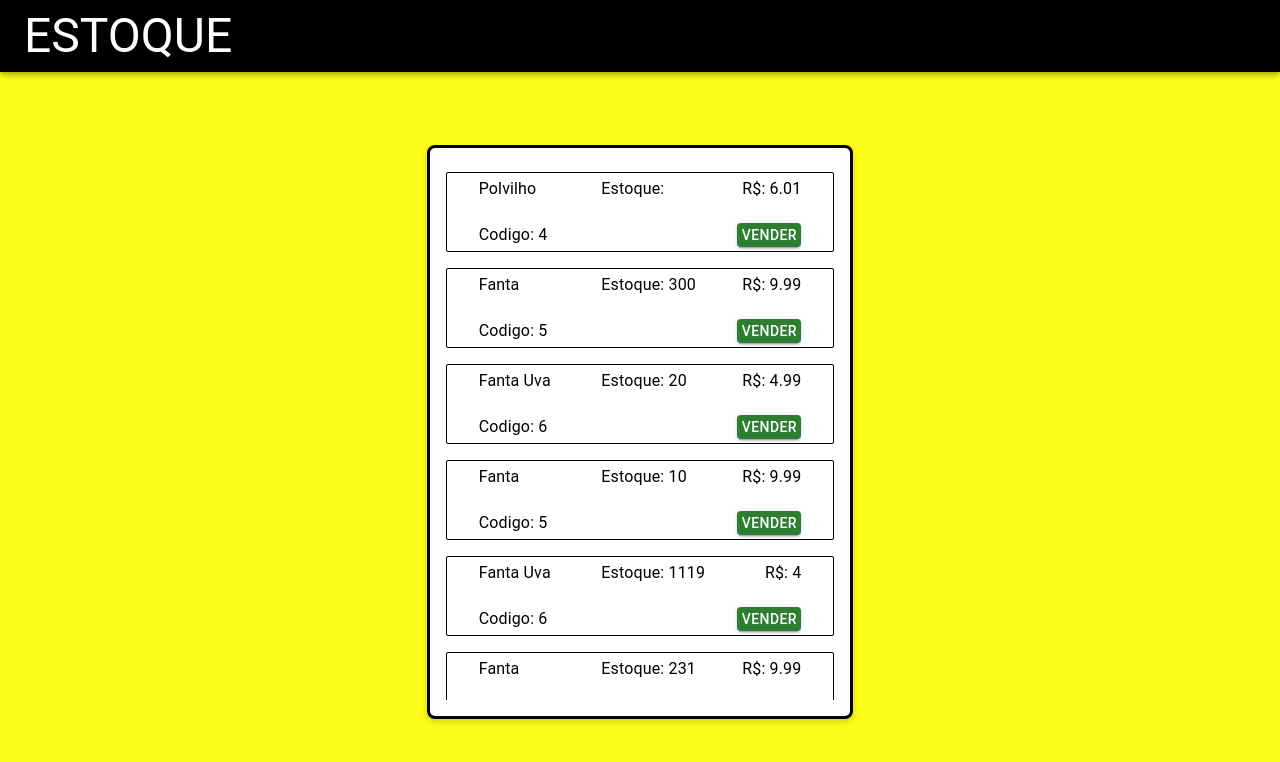
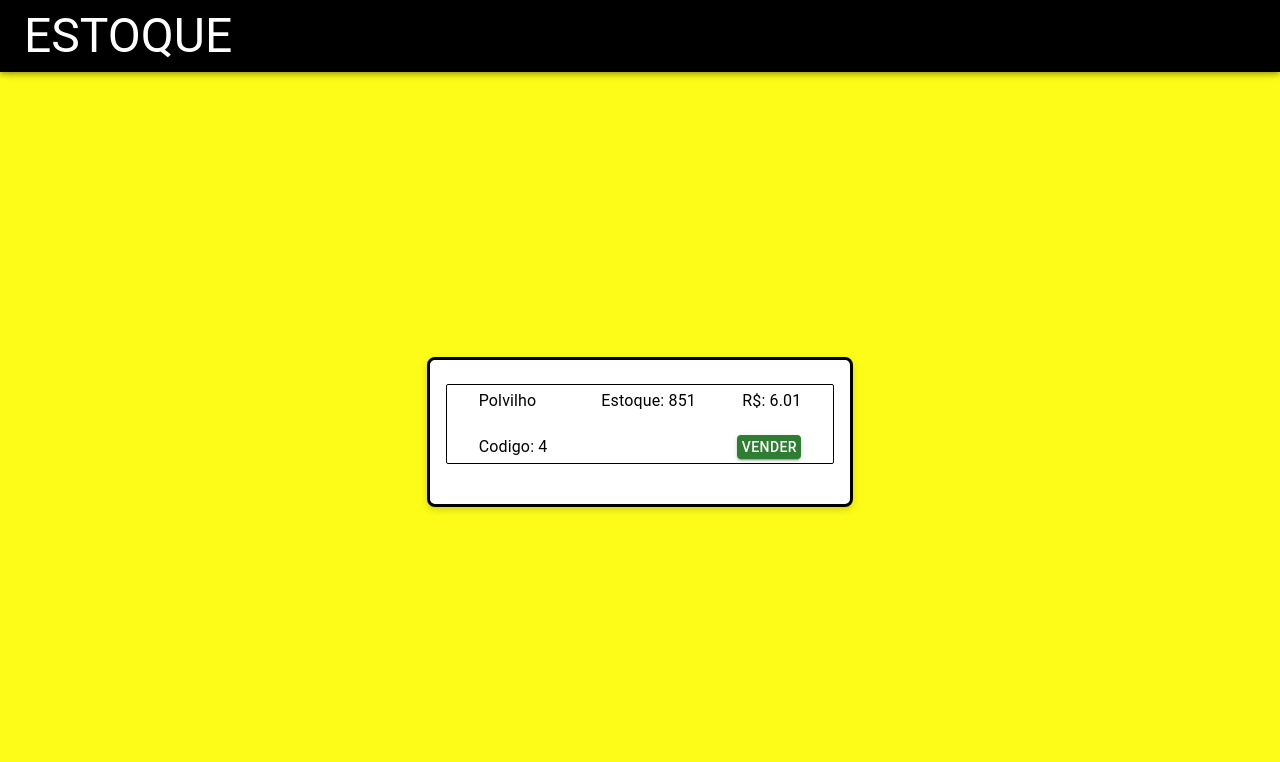
Before and after one commit to sadomoso/EstoqueOnline, a React (Create React App) app: page /Home in a window 1280 px wide. Shown: the top 762 px of the page. Built offline with nearby package versions, Linux system fonts and the light colour scheme; data requests are answered from the project's data file.

Commit message:
Check-Put-rules

```diff
--- a/db.json
+++ b/db.json
@@ -18,85 +18,21 @@
       "id": 4,
       "NomeProduto": "Polvilho",
       "ValorBase": 6.01,
-      "Estoque": null,
-      "Descricao": "Um belo produto"
-    },
-    {
-      "id": 5,
-      "NomeProduto": "Fanta",
-      "ValorBase": 9.99,
-      "Estoque": 300,
-      "Descricao": "Um belo produto"
-    },
-    {
-      "id": 6,
-      "NomeProduto": "Fanta Uva",
-      "ValorBase": 4.99,
-      "Estoque": 20,
-      "Descricao": "Um belo produto"
-    },
-    {
-      "id": 5,
-      "NomeProduto": "Fanta",
-      "ValorBase": 9.99,
-      "Estoque": 10,
-      "Descricao": "Um belo produto"
-    },
-    {
-      "id": 6,
-      "NomeProduto": "Fanta Uva",
-      "ValorBase": 4,
-      "Estoque": 1119,
-      "Descricao": "Um belo produto"
-    },
-    {
-      "id": 5,
-      "NomeProduto": "Fanta",
-      "ValorBase": 9.99,
-      "Estoque": 231,
-      "Descricao": "Um belo produto"
-    },
-    {
-      "id": 6,
-      "NomeProduto": "Fanta Uva",
-      "ValorBase": 4,
-      "Estoque": 32,
-      "Descricao": "Um belo produto"
-    },
-    {
-      "id": 5,
-      "NomeProduto": "Fanta",
-      "ValorBase": 9.99,
-      "Estoque": -10,
-      "Descricao": "Um belo produto"
-    },
-    {
-      "id": 6,
-      "NomeProduto": "Fanta Uva",
-      "ValorBase": 4,
-      "Estoque": -11.99,
-      "Descricao": "Um belo produto"
-    },
-    {
-      "id": 5,
-      "NomeProduto": "Fanta",
-      "ValorBase": 9.99,
-      "Estoque": -10,
-      "Descricao": "Um belo produto"
-    },
-    {
-      "id": 6,
-      "NomeProduto": "Fanta Uva",
-      "ValorBase": 4,
-      "Estoque": -11.99,
+      "Estoque": 851,
       "Descricao": "Um belo produto"
     }
   ],
-  "Registro-de-Vendas" : [
+  "Registro-de-Vendas": [
     {
-      "nomeComprador": "Felipe",
-      "Endereco": "Minas Gerais, Belo Horizonte, Castelo, Rua Doutor Rubens Guimarães, 147, 402 ",
-      "Telefone": 553194462902
+      "NomeComprador": "felipe",
+      "Endereco": "rua doutor rubens guimarães",
+      "Telefone": "31994462902",
+      "ValorTotal": 739.23,
+      "NomeProduto": "Polvilho",
+      "ValorBase": 6.01,
+      "Quantidade": "123",
+      "Descricao": "Um belo produto",
+      "id": 1
     }
   ]
 }
--- a/src/Requisicoes/Get.Requisicao.js
+++ b/src/Requisicoes/Get.Requisicao.js
@@ -1,8 +1,9 @@
 import axios from "axios";
 
 export default async function GetProdutos(){
+
     try{
-        const resposta = await axios.get(`http://localhost:4000/Produtos`);
+        const resposta = await axios.get(`http://localhost:4000/Produtos/`);
         return resposta.data
     }
     catch{
--- /dev/null
+++ b/src/Requisicoes/Post.Requisicao.js
@@ -0,0 +1,29 @@
+import axios from "axios";
+
+export default async function postRequisicao(NomeProduto, ValorBase, Descricao, quantidade, nomeComprador, endereco, telefone) {
+    let valorTotal = quantidade * ValorBase;
+
+    try {
+        const respostaRegistroVendas = await axios.post(`http://localhost:4000/Registro-de-Vendas`, {
+            NomeComprador: nomeComprador,
+            Endereco: endereco,
+            Telefone: telefone,
+            ValorTotal: valorTotal,
+            NomeProduto: NomeProduto,
+            ValorBase: ValorBase,
+            Quantidade: quantidade,
+            Descricao: Descricao
+        });
+        console.log(respostaRegistroVendas.status)
+        if (respostaRegistroVendas.status === 201) {
+            console.log('Sucesso ao enviar a solicitação');
+            return true;
+        } else {
+            console.log('Erro ao enviar a solicitação');
+            return false;
+        }
+    } catch (error) {
+        console.error("Erro ao fazer a solicitação:", error);
+        throw error; // Propaga o erro para a função que chama esta função
+    }
+}
--- a/src/Requisicoes/Put.Requisicao.js
+++ b/src/Requisicoes/Put.Requisicao.js
@@ -1,24 +1,36 @@
 import axios from "axios";
+import postRequisicao from "./Post.Requisicao";
 
 export default async function putRequisicao(id, NomeProduto, ValorBase, Estoque, Descricao, quantidade, vendaConfirmadaCallback, nomeComprador, endereco, telefone) {
     try {
-        const resposta = await axios.put(`http://localhost:4000/Produtos/${id}`, {
-            id: id,
-            NomeProduto: NomeProduto,
-            ValorBase: ValorBase,
-            Estoque: Estoque - quantidade,
-            Descricao: Descricao
+        const checagemDados = await axios.get(`http://localhost:4000/Produtos/${id}`);
+        let validadorDeEstoque = checagemDados.data.Estoque - quantidade;
+        console.log(validadorDeEstoque, checagemDados.data.Estoque, id );
+        if (validadorDeEstoque >= 0) {
+            try {
+                const resposta = await axios.put(`http://localhost:4000/Produtos/${id}`, {
+                    id: id,
+                    NomeProduto: NomeProduto,
+                    ValorBase: ValorBase,
+                    Estoque: validadorDeEstoque, // Subtrai a quantidade do estoque atual
+                    Descricao: Descricao
+                });
 
+                if (resposta.status === 200 && nomeComprador !== null && endereco !== null && telefone !== null) {
+                    postRequisicao(NomeProduto, ValorBase, Descricao, quantidade, nomeComprador, endereco, telefone);
+                    vendaConfirmadaCallback();
+                } else {
+                    alert('Dados inválidos');
+                }
 
-        });
-        if (resposta.status === 200 && quantidade > 0) {
-            console.log('Produto atualizado com sucesso!');
-            vendaConfirmadaCallback();
+            } catch (error) {
+                alert(`Erro ao conectar ao banco de dados: ${error.message}`);
+            }
         } else {
-            console.log(id)
-            alert('Dados invalidos');
+            alert("Não há estoque suficiente para esta venda!");
         }
+
     } catch (error) {
-        console.error('Erro ao conectar ao banco de dados:', id);
+        alert(`Erro ao verificar o estoque: ${error.message}`);
     }
 }
```
